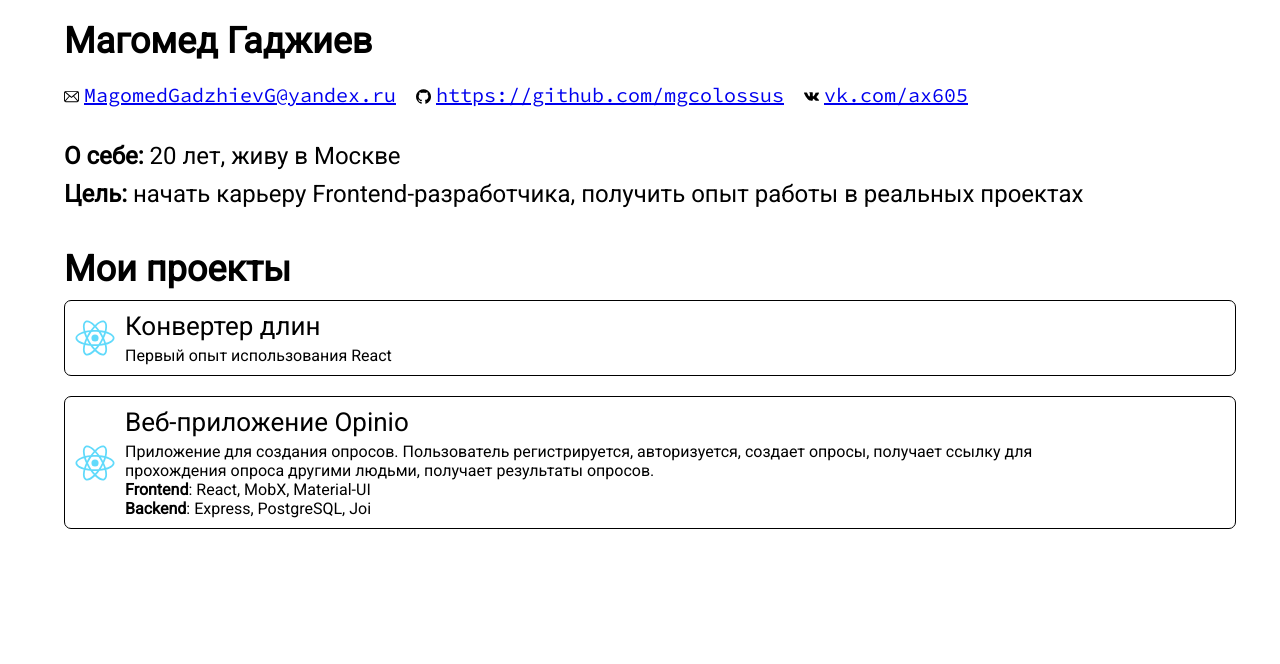
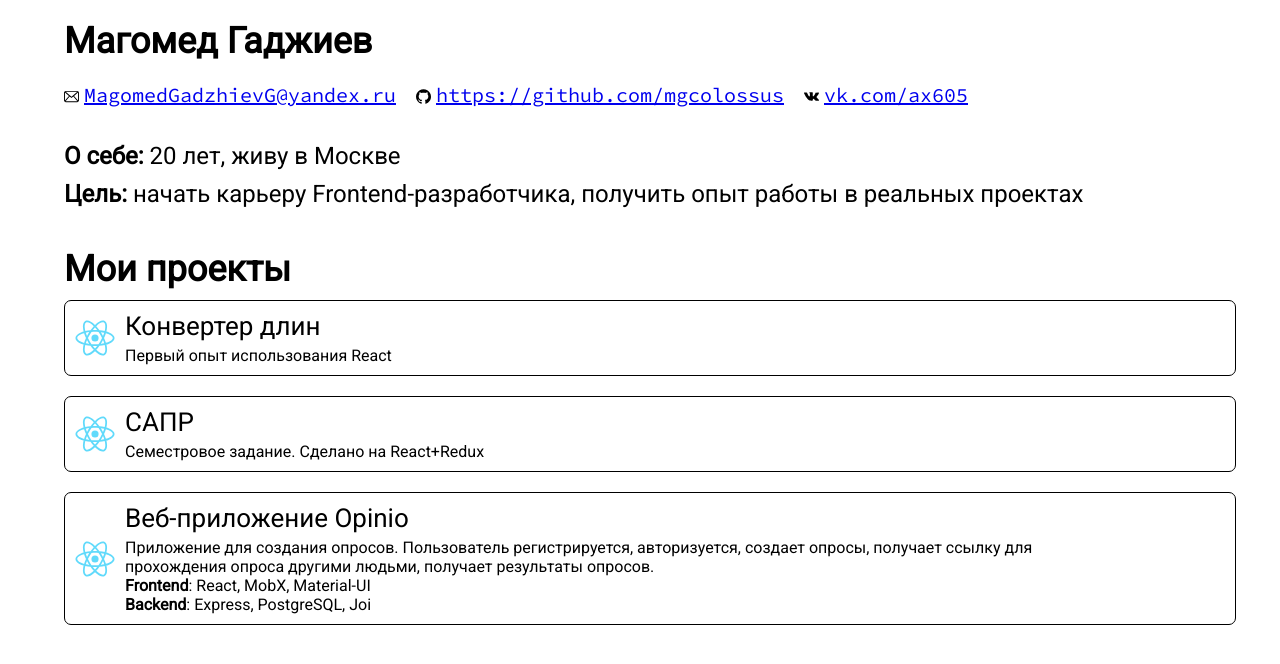
Before and after one commit to mgcolossus/portfolio, a plain HTML site: page index.html in a window 1280 px wide. Drawn offline with Linux system fonts and the light colour scheme.

Commit message:
Add SAPR

```diff
--- a/index.html
+++ b/index.html
@@ -44,7 +44,7 @@
                 <a href="https://mgcolossus.github.io/react-length-converter/" class="examples__item">
                     <div class="examples__item-wrapper">
                         <div class="examples__item-icon">
-                            <img src="icons/examples/react.svg" alt="" />
+                            <img src="icons/examples/react.svg" alt="react-logo" />
                         </div>
                         <div class="examples__item-text">
                             <div class="examples__item-title">
@@ -56,10 +56,25 @@
                         </div>
                     </div>
                 </a>
+                <a href="https://react-sapr.netlify.app/" class="examples__item">
+                    <div class="examples__item-wrapper">
+                        <div class="examples__item-icon">
+                            <img src="icons/examples/react.svg" alt="react-logo" />
+                        </div>
+                        <div class="examples__item-text">
+                            <div class="examples__item-title">
+                                САПР
+                            </div>
+                            <div class="examples__item-descr">
+                                Семестровое задание. Сделано на React+Redux
+                            </div>
+                        </div>
+                    </div>
+                </a>
                 <a href="https://react-opinio.netlify.app/" class="examples__item">
                     <div class="examples__item-wrapper">
                         <div class="examples__item-icon">
-                            <img src="icons/examples/react.svg" alt="" />
+                            <img src="icons/examples/react.svg" alt="react-logo" />
                         </div>
                         <div class="examples__item-text">
                             <div class="examples__item-title">
```
